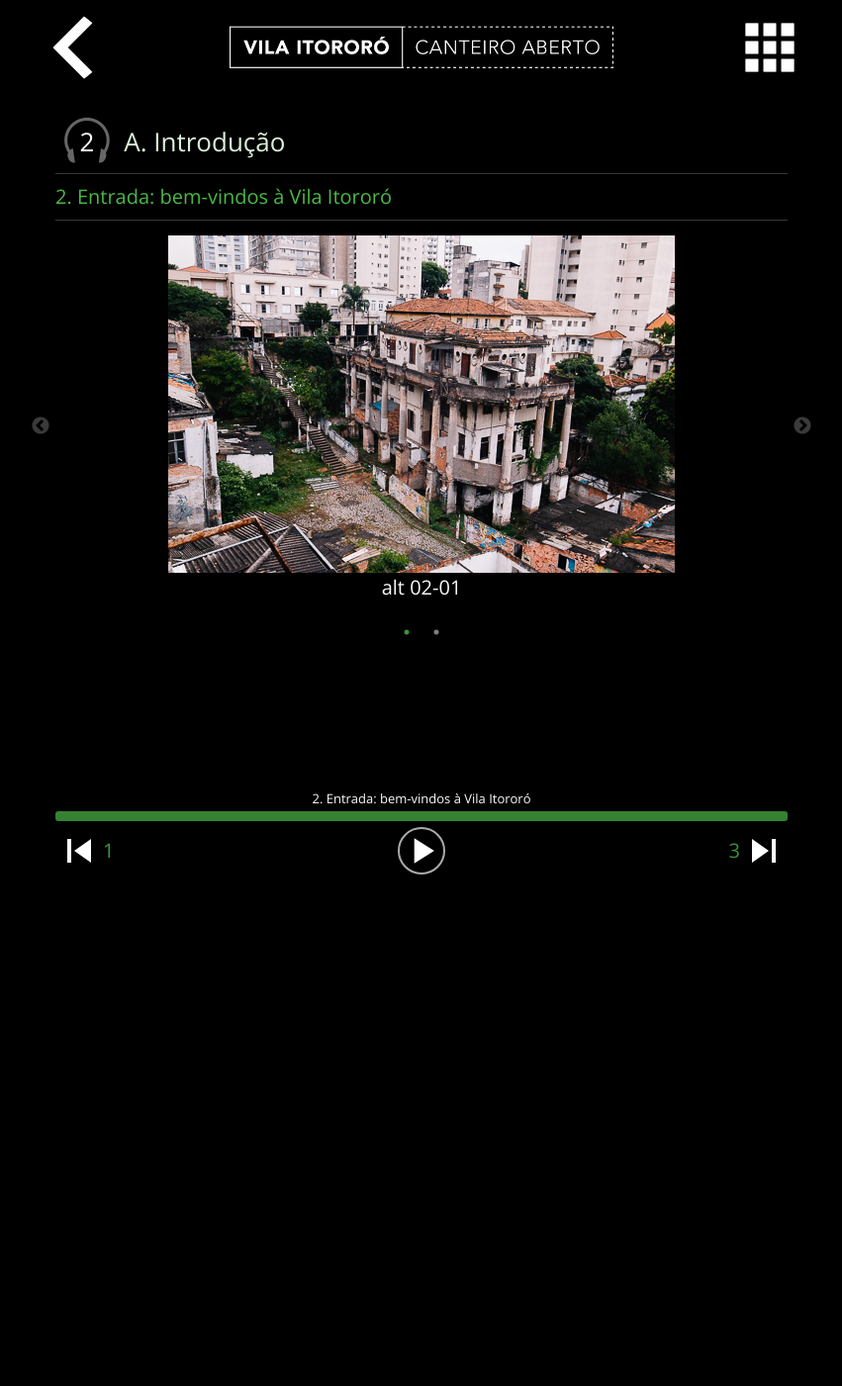
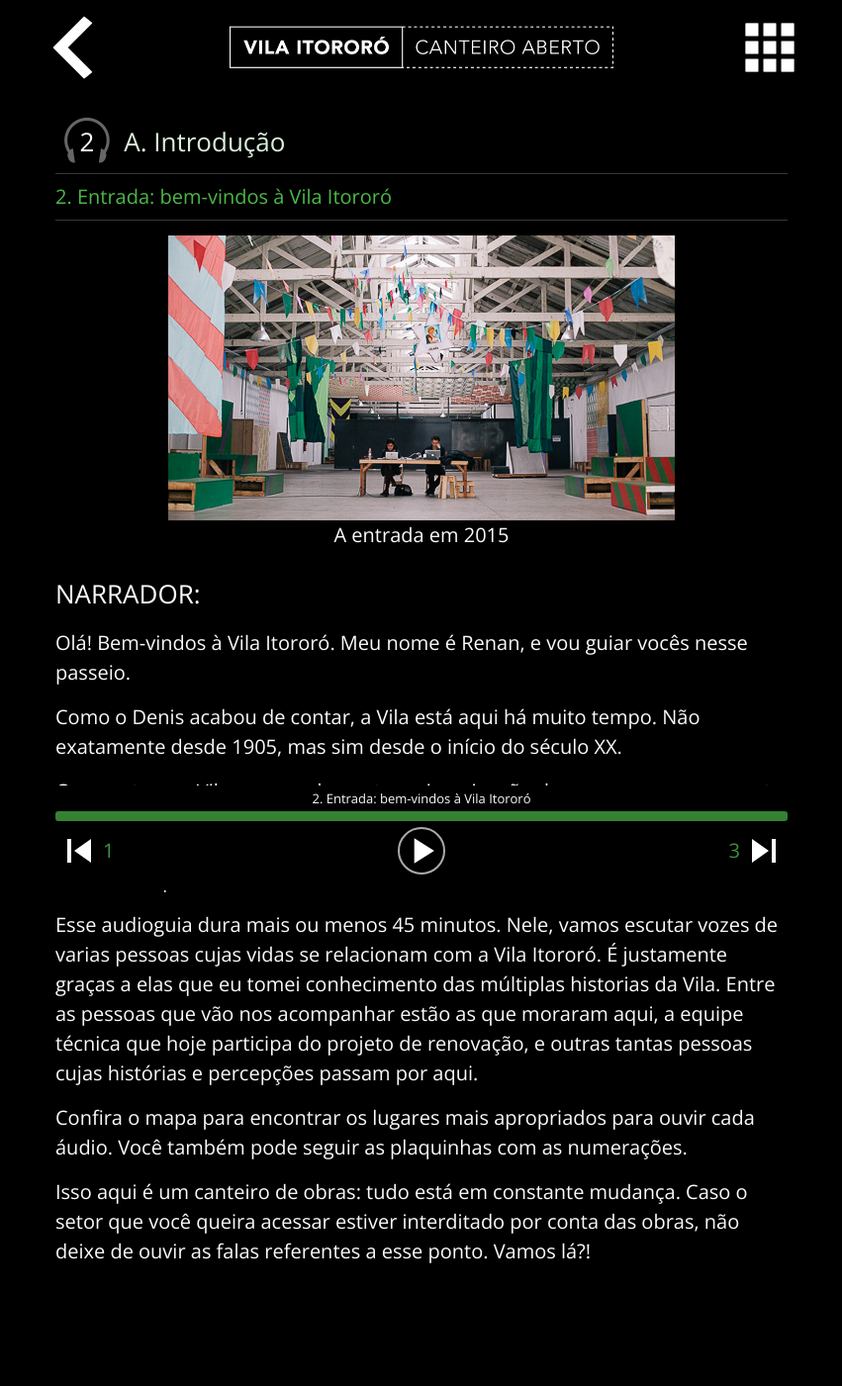
Before and after one commit to vilaitororo/vilaitororo.github.io, a Jekyll site: the page built from stops/2.md, in a window 1280 px wide. Shown: the whole page at 99% size, without its empty margins (214-1065 px from the left). Built offline with Jekyll 4.4.1, drawn with Linux system fonts in a browser that asks for light colours; before the commit the page ends 900 px from its top, so only the background shows below that.

Commit message:
test photos 16x9

```diff
--- a/stops/2.md
+++ b/stops/2.md
@@ -8,8 +8,21 @@ page_rank: 2
 stop_id: 2
 audio_file: 02.mp3
 hero_images:
- - path: 02-01.jpg
-   alt_text: alt 02-01
- - path: 02-02.jpg
-   alt_text: alt 02-02
+ - path: 0201.jpg
+   alt_text: A entrada em 2015
 ---
+
+## NARRADOR:
+Olá! Bem-vindos à Vila Itororó.
+Meu nome é Renan, e vou guiar vocês nesse passeio.
+
+Como o Denis acabou de contar, a Vila está aqui há muito tempo. Não exatamente desde 1905, mas sim desde o início do século XX.
+
+Com certeza, a Vila sempre despertou a imaginação de quem passou por perto dela, como se fosse uma maneira de conversar com outras épocas da própria cidade. Ficção e realidade se misturam ao longo da sua história. Vou tentar levar voces por esse caminho tortuoso.
+
+Esse audioguia dura mais ou menos 45 minutos. Nele, vamos escutar vozes de varias pessoas cujas vidas se relacionam com a Vila Itororó. É justamente graças a elas que eu tomei conhecimento das múltiplas historias da Vila. Entre as pessoas que vão nos acompanhar estão as que moraram aqui, a equipe técnica que hoje participa do projeto de renovação, e outras tantas pessoas cujas histórias e percepções passam por aqui.
+
+Confira o mapa para encontrar os lugares mais apropriados para ouvir cada áudio. Você também pode seguir as plaquinhas com as numerações.
+
+Isso aqui é um canteiro de obras: tudo está em constante mudança. Caso o setor que você queira acessar estiver interditado por conta das obras, não deixe de ouvir as falas referentes a esse ponto.
+Vamos lá?!
```
Also changed, not shown: assets/img/stops/0201.jpg (added), 2 other files.
